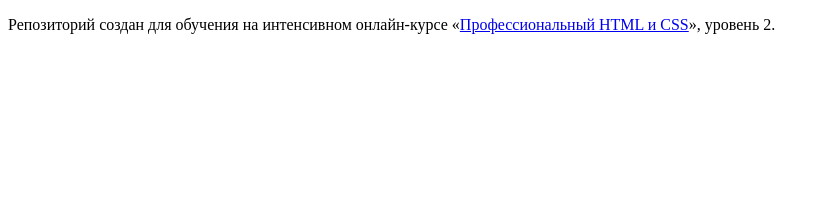
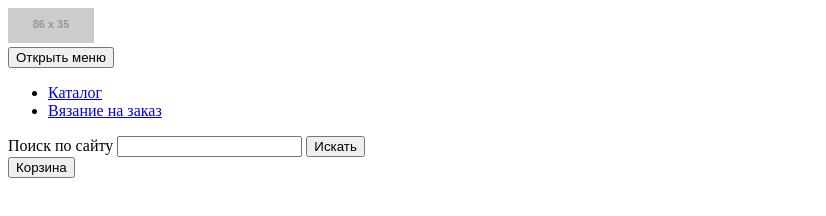
Before and after one commit to regzuk/675087-mishka, a website: page source/index.html in a window 1280 px wide. Shown: the whole page, without its empty margins (0-826 px from the left). Drawn offline with Linux system fonts and the light colour scheme; placeholder pictures from the web are drawn by us.

Commit message:
add page header

```diff
--- a/source/index.html
+++ b/source/index.html
@@ -5,8 +5,35 @@
     <title>HTML Academy: Мишка</title>
   </head>
   <body>
-
-    <p>Репозиторий создан для обучения на интенсивном онлайн‑курсе «<a href="https://htmlacademy.ru/intensive/adaptive">Профессиональный HTML и CSS</a>», уровень 2.</p>
+    <header class="page-header">
+      <a class="page-header__logo">
+        <img class="page-header__logo-img" src="http://placehold.it/86x35"
+          width="86" height="35">
+      </a>
+      <nav class="main-nav">
+        <button class="main-nav__toggle" type="button">Открыть меню</button>
+        <div class="main-nav__wrapper">
+          <ul class="main-nav__list nav-list">
+            <li class="nav-list__item">
+              <a class="nav-list__item-link" href="catalog.html">Каталог</a>
+            </li>
+            <li class="nav-list__item">
+              <a class="nav-list__item-link" href="form.html">Вязание на заказ</a>
+            </li>
+          </ul>
+          <form class="main-nav__search site-search" method="post" action="https://echo.htmlacademy.ru">
+            <label class="site-search__input-label" for="site-search-input">
+              Поиск по сайту
+            </label>
+            <input class="site-search__input" id="site-search-input" type="text" name="search">
+            <button class="site-search__button" type="submit">Искать</button>
+          </form>
+          <button class="main-nav__cart" type="button">Корзина</button>
+        </div>
+      </nav>
+    </header>
+    <main class="page-main">
+    </main>
 
   </body>
 </html>
```
